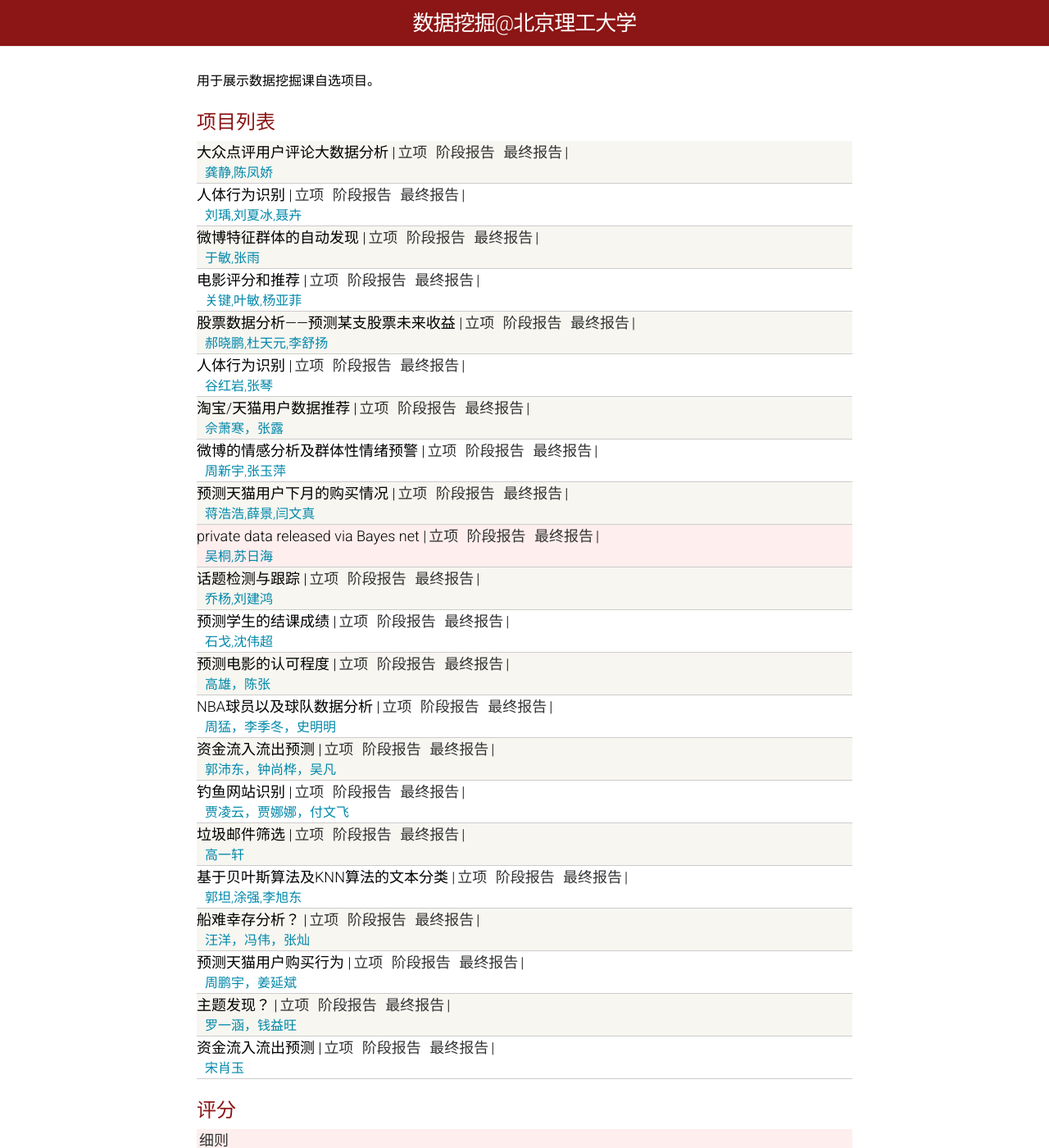
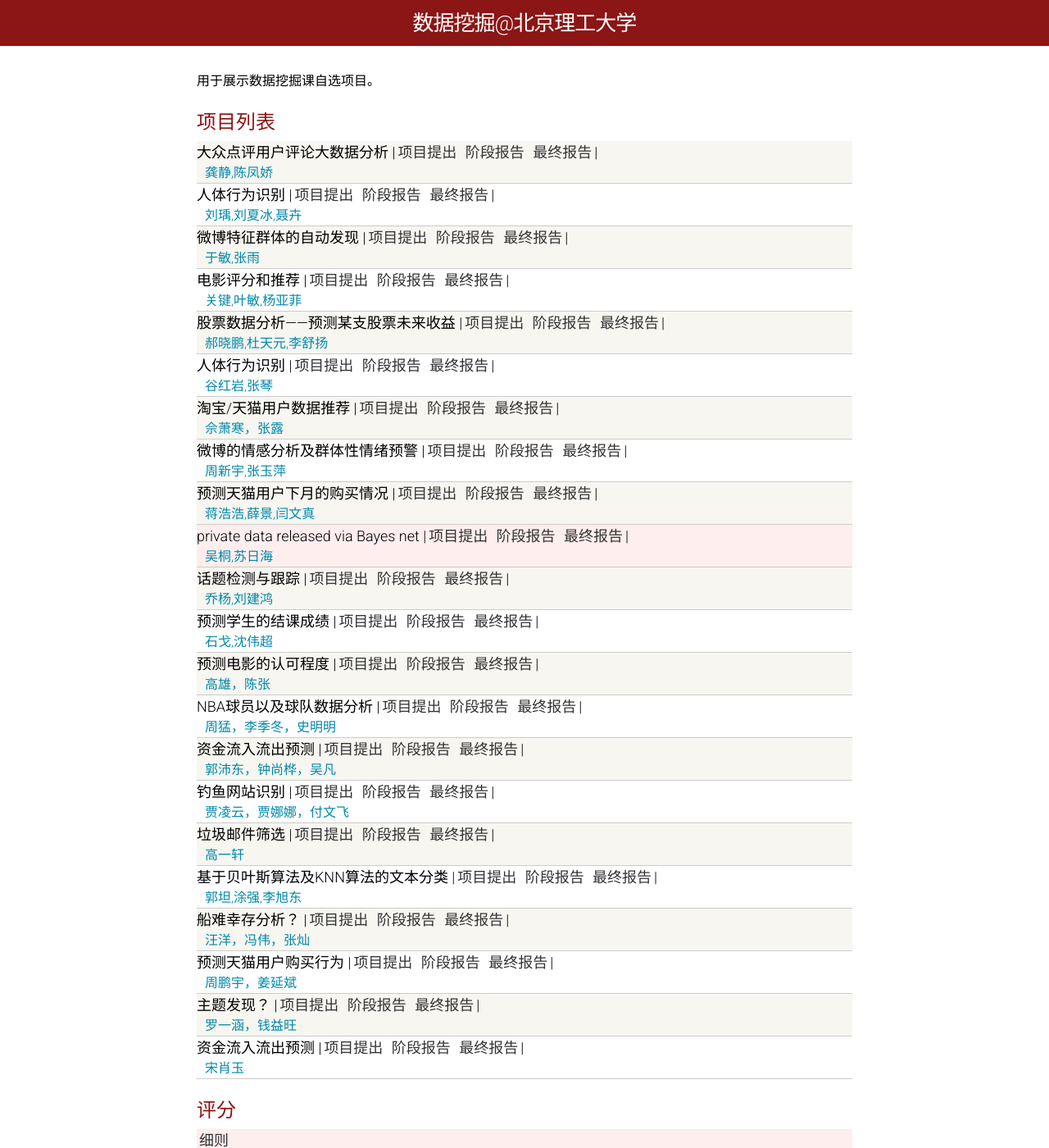
Before and after one commit to BITDM/bitdm.github.io, a Jekyll site: the page built from index.html, in a window 1280 px wide and 1400 px high. Shown: the whole window at 82% size. Built offline with Jekyll 4.4.1, drawn with Linux system fonts in a browser that asks for light colours; Markdown is read by kramdown in place of the engine named in the settings.

Commit message:
remove github user and change index.html

```diff
--- a/_config.yml
+++ b/_config.yml
@@ -5,7 +5,7 @@ description: "数据挖掘的相关材料"
 baseurl: ""
 url: "http://bitdm.github.io"
 #twitter_username: cs231n
-github_username:  bitdm
+# github_username:  bitdm
 
 # Build settings
 markdown: redcarpet
--- a/index.html
+++ b/index.html
@@ -15,7 +15,7 @@ layout: default
 
     <div class="materials-item">
       大众点评用户评论大数据分析
-      |<a href="projects/p01/proposal/">立项</a>
+      |<a href="projects/p01/proposal/">项目提出</a>
       <a href="">阶段报告</a>
       <a href="">最终报告</a>|
       <div class="kw">龚静,陈凤娇</div>
@@ -23,7 +23,7 @@ layout: default
 
     <div class="materials-item">
       人体行为识别
-      |<a href="projects/p02/proposal/">立项</a>
+      |<a href="projects/p02/proposal/">项目提出</a>
       <a href="">阶段报告</a>
       <a href="">最终报告</a>|
       <div class="kw">刘瑀,刘夏冰,聂卉 </div>
@@ -31,7 +31,7 @@ layout: default
 
     <div class="materials-item">
       微博特征群体的自动发现
-      |<a href="projects/p03/proposal/">立项</a>
+      |<a href="projects/p03/proposal/">项目提出</a>
       <a href="">阶段报告</a>
       <a href="">最终报告</a>|
       <div class="kw">于敏,张雨</div>
@@ -39,7 +39,7 @@ layout: default
 
     <div class="materials-item">
       电影评分和推荐
-      |<a href="projects/p04/proposal/">立项</a>
+      |<a href="projects/p04/proposal/">项目提出</a>
       <a href="">阶段报告</a>
       <a href="">最终报告</a>|
       <div class="kw">关键,叶敏,杨亚菲</div>
@@ -47,7 +47,7 @@ layout: default
 
     <div class="materials-item">
       股票数据分析——预测某支股票未来收益
-      |<a href="projects/p05/proposal/">立项</a>
+      |<a href="projects/p05/proposal/">项目提出</a>
       <a href="">阶段报告</a>
       <a href="">最终报告</a>|
       <div class="kw">郝晓鹏,杜天元,李舒扬</div>
@@ -55,7 +55,7 @@ layout: default
 
     <div class="materials-item">
       人体行为识别
-      |<a href="projects/p06/proposal/">立项</a>
+      |<a href="projects/p06/proposal/">项目提出</a>
       <a href="">阶段报告</a>
       <a href="">最终报告</a>|
       <div class="kw">谷红岩,张琴</div>
@@ -63,7 +63,7 @@ layout: default
 
     <div class="materials-item">
       淘宝/天猫用户数据推荐
-      |<a href="projects/p07/proposal/">立项</a>
+      |<a href="projects/p07/proposal/">项目提出</a>
       <a href="">阶段报告</a>
       <a href="">最终报告</a>|
       <div class="kw">佘萧寒，张露</div>
@@ -71,7 +71,7 @@ layout: default
 
     <div class="materials-item">
       微博的情感分析及群体性情绪预警
-      |<a href="projects/p08/proposal/">立项</a>
+      |<a href="projects/p08/proposal/">项目提出</a>
       <a href="">阶段报告</a>
       <a href="">最终报告</a>|
       <div class="kw">周新宇,张玉萍</div>
@@ -79,7 +79,7 @@ layout: default
 
     <div class="materials-item">
       预测天猫用户下月的购买情况
-      |<a href="projects/p09/proposal/">立项</a>
+      |<a href="projects/p09/proposal/">项目提出</a>
       <a href="">阶段报告</a>
       <a href="">最终报告</a>|
       <div class="kw">蒋浩浩,薛景,闫文真</div>
@@ -87,7 +87,7 @@ layout: default
 
     <div class="materials-item notyet">
       private data released via Bayes net
-      |<a href="projects/p10/proposal/">立项</a>
+      |<a href="projects/p10/proposal/">项目提出</a>
       <a href="">阶段报告</a>
       <a href="">最终报告</a>|
       <div class="kw">吴桐,苏日海</div>
@@ -95,7 +95,7 @@ layout: default
 
     <div class="materials-item">
       话题检测与跟踪
-      |<a href="projects/p11/proposal/">立项</a>
+      |<a href="projects/p11/proposal/">项目提出</a>
       <a href="">阶段报告</a>
       <a href="">最终报告</a>|
       <div class="kw">乔杨,刘建鸿</div>
@@ -103,7 +103,7 @@ layout: default
 
     <div class="materials-item">
       预测学生的结课成绩
-      |<a href="projects/p12/proposal/">立项</a>
+      |<a href="projects/p12/proposal/">项目提出</a>
       <a href="">阶段报告</a>
       <a href="">最终报告</a>|
       <div class="kw">石戈,沈伟超</div>
@@ -111,7 +111,7 @@ layout: default
 
     <div class="materials-item">
       预测电影的认可程度
-      |<a href="projects/p13/proposal/">立项</a>
+      |<a href="projects/p13/proposal/">项目提出</a>
       <a href="">阶段报告</a>
       <a href="">最终报告</a>|
       <div class="kw">高雄，陈张</div>
@@ -119,7 +119,7 @@ layout: default
 
     <div class="materials-item">
       NBA球员以及球队数据分析
-      |<a href="projects/p14/proposal/">立项</a>
+      |<a href="projects/p14/proposal/">项目提出</a>
       <a href="">阶段报告</a>
       <a href="">最终报告</a>|
       <div class="kw">周猛，李季冬，史明明</div>
@@ -127,7 +127,7 @@ layout: default
 
     <div class="materials-item">
       资金流入流出预测
-      |<a href="projects/p15/proposal/">立项</a>
+      |<a href="projects/p15/proposal/">项目提出</a>
       <a href="">阶段报告</a>
       <a href="">最终报告</a>|
       <div class="kw">郭沛东，钟尚桦，吴凡</div>
@@ -135,7 +135,7 @@ layout: default
 
     <div class="materials-item">
       钓鱼网站识别
-      |<a href="projects/p16/proposal/">立项</a>
+      |<a href="projects/p16/proposal/">项目提出</a>
       <a href="">阶段报告</a>
       <a href="">最终报告</a>|
       <div class="kw">贾凌云，贾娜娜，付文飞</div>
@@ -143,7 +143,7 @@ layout: default
 
     <div class="materials-item">
       垃圾邮件筛选
-      |<a href="projects/p17/proposal/">立项</a>
+      |<a href="projects/p17/proposal/">项目提出</a>
       <a href="">阶段报告</a>
       <a href="">最终报告</a>|
       <div class="kw">高一轩</div>
@@ -151,7 +151,7 @@ layout: default
 
     <div class="materials-item">
       基于贝叶斯算法及KNN算法的文本分类
-      |<a href="projects/p18/proposal/">立项</a>
+      |<a href="projects/p18/proposal/">项目提出</a>
       <a href="">阶段报告</a>
       <a href="">最终报告</a>|
       <div class="kw">郭坦,涂强,李旭东</div>
@@ -159,7 +159,7 @@ layout: default
 
     <div class="materials-item">
       船难幸存分析？
-      |<a href="projects/p19/proposal/">立项</a>
+      |<a href="projects/p19/proposal/">项目提出</a>
       <a href="">阶段报告</a>
       <a href="">最终报告</a>|
       <div class="kw">汪洋，冯伟，张灿</div>
@@ -167,7 +167,7 @@ layout: default
 
     <div class="materials-item">
       预测天猫用户购买行为
-      |<a href="projects/p20/proposal/">立项</a>
+      |<a href="projects/p20/proposal/">项目提出</a>
       <a href="">阶段报告</a>
       <a href="">最终报告</a>|
       <div class="kw">周鹏宇，姜延斌</div>
@@ -175,14 +175,14 @@ layout: default
 
     <div class="materials-item">
       主题发现？
-      |<a href="projects/p21/proposal/">立项</a>
+      |<a href="projects/p21/proposal/">项目提出</a>
       <a href="">阶段报告</a>
       <a href="">最终报告</a>|
       <div class="kw">罗一涵，钱益旺</div>
     </div>
     <div class="materials-item">
       资金流入流出预测
-      |<a href="projects/p22/proposal/">立项</a>
+      |<a href="projects/p22/proposal/">项目提出</a>
       <a href="">阶段报告</a>
       <a href="">最终报告</a>|
       <div class="kw">宋肖玉</div>
```
